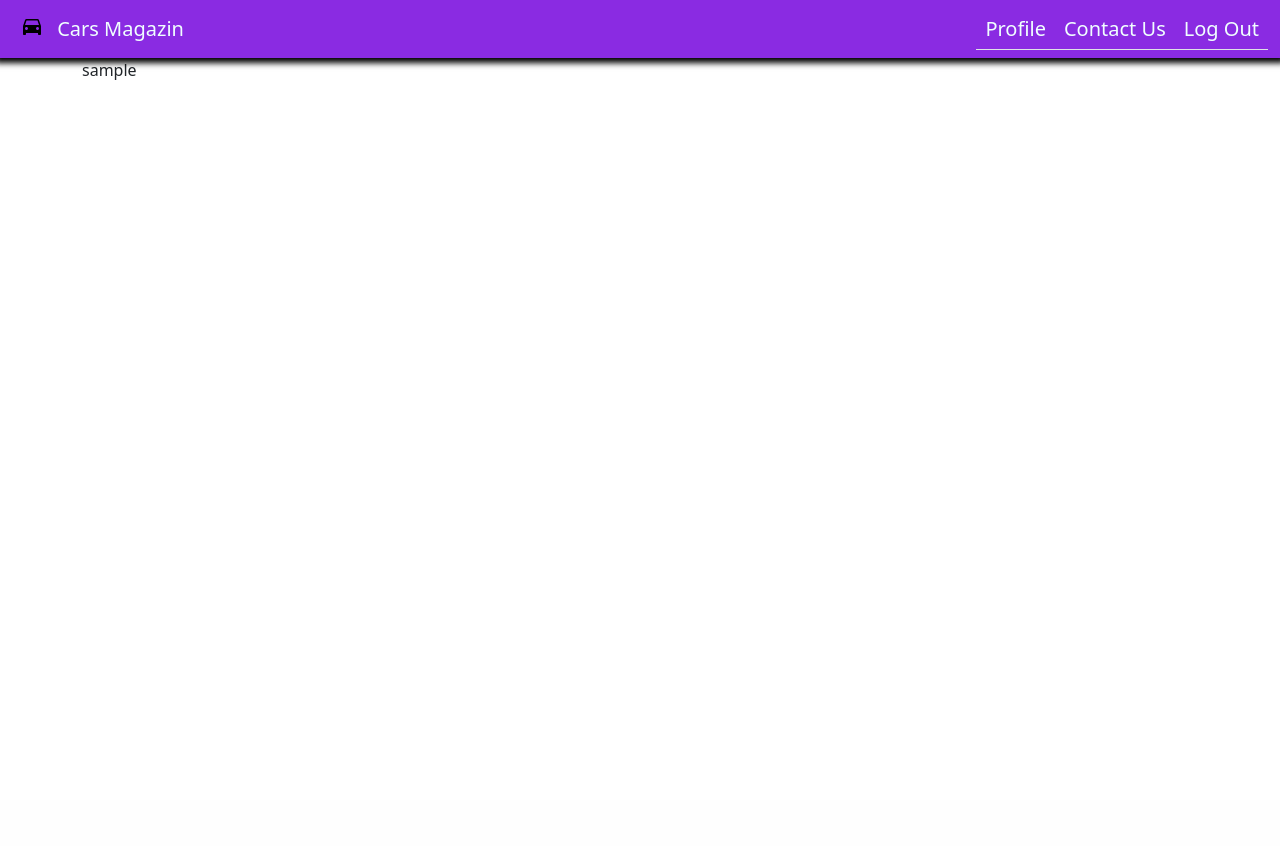
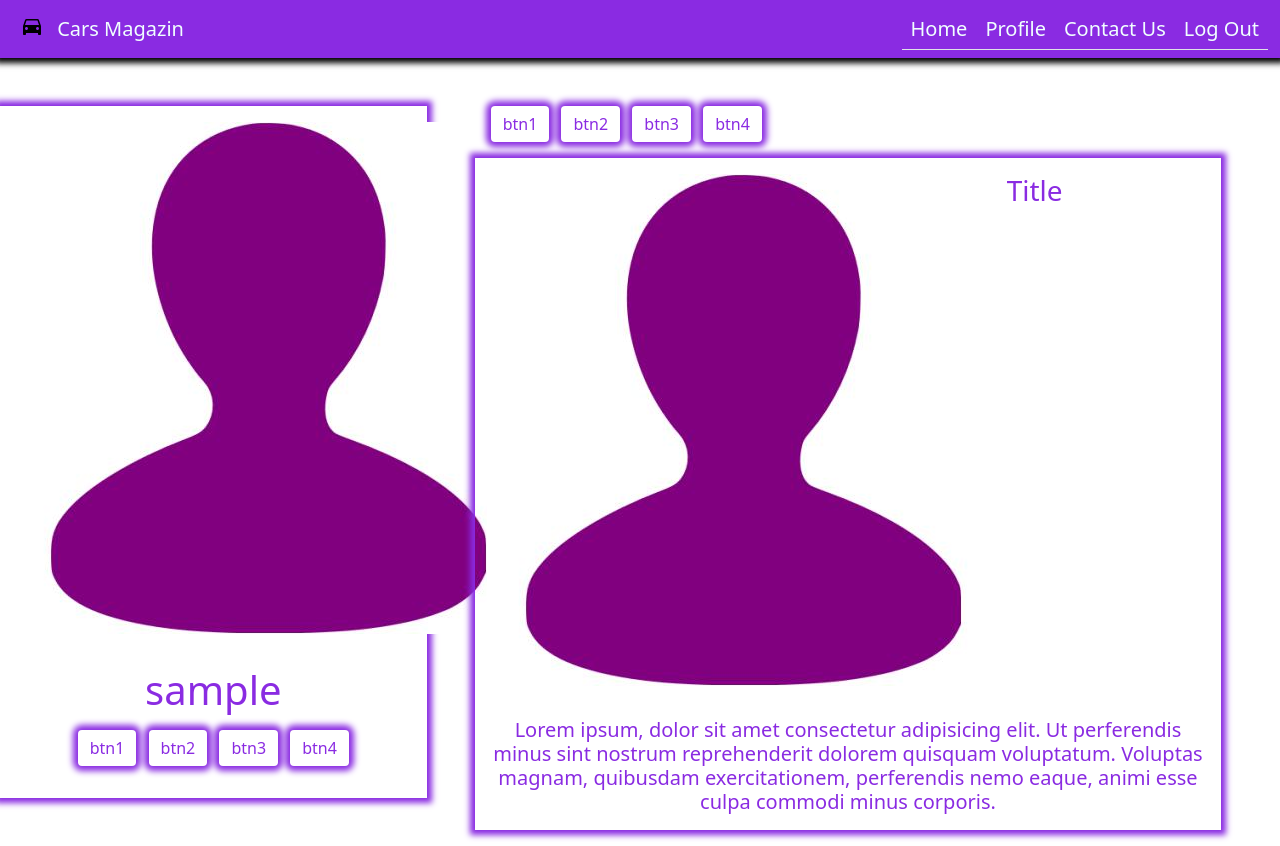
Before and after one commit to proofey/cars_magazin, a Django app: page /profile/ in a window 1280 px wide. Before the commit the page ends 80 px from the top, so only its background shows below. Run offline with Django 4.2, Linux system fonts and the light colour scheme; the visitor is signed in with stand-in values (Sample User, id 1); data comes from the database, SQL or seed files in the repository; some libraries are stand-ins or nearby versions.

Commit message:
Add Profile Style

```diff
--- a/templates/navbar.html
+++ b/templates/navbar.html
@@ -14,6 +14,9 @@
         <div class="collapse navbar-collapse" id="NavbarCollapse">
             <ul class="navbar-nav ms-auto nav-tabs">
                 {% if request.user.is_authenticated %}
+                <li class="nav-item">
+                    <a class="nav-link mynavbar h5" href="{% url 'home-page' %}">Home</a>
+                </li>
                 <li class="nav-item">
                     <a class="nav-link mynavbar h5" href="{% url 'profile' %}">Profile</a>
                 </li>
--- a/user_profile/static/user_profile/style.css
+++ b/user_profile/static/user_profile/style.css
@@ -1,4 +1,4 @@
-.myform, .b-yes, .b-no{
+.myform, .b-yes, .b-no, .profile{
     border: none;
     box-shadow: 0px 0px 6px 5px #8a2be2;
     color: #8a2be2;
--- a/user_profile/templates/user_profile/profile.html
+++ b/user_profile/templates/user_profile/profile.html
@@ -1,9 +1,10 @@
 {% extends 'base.html' %}
 {% load static %}
+{% load thumbnail %}
 
 
 {% block style %}
-
+    <link rel="stylesheet" href="{% static 'user_profile/style.css' %}">
 {% endblock style %}
 
 
@@ -14,8 +15,50 @@ Profile
 
 {% block content %}
 
-<div class="container">
-    {{profile.user}}
+<div class="container-fluid mt-5">
+    <div class="row">
+        <div class="col-12 col-lg-4 me-5 mb-5 text-center profile">
+            <div class="row">
+                <div class="col-12">
+                    <div class="row">
+                        <div class="col-12 col-sm-6 col-md-6 col-lg-12 mt-3 mb-3">
+                            {% thumbnail profile.image "270x270" crop="center" as im %}
+                                <img src="{{ im.url }}" width="{{ im.width }}" height="{{ im.height }}">
+                            {% endthumbnail %}
+                        </div>
+                        <h1 class="col-12 col-sm-6 col-lg-12 mt-3 mb-3">{{ profile.user }}</h1>
+                        <div class="col-12 col-md-6 col-lg-12 mb-3">
+                            <button class="btn profile mx-1">btn1</button>
+                            <button class="btn profile mx-1">btn2</button>
+                            <button class="btn profile mx-1">btn3</button>
+                            <button class="btn profile mx-1">btn4</button>
+                        </div>
+                    </div>
+                </div>
+            </div>
+        </div>
+        <div class="col-12 col-lg-7">
+            <div class="row">
+                <div class="col-12 mb-3">
+                    <button class="btn profile mx-1">btn1</button>
+                    <button class="btn profile mx-1">btn2</button>
+                    <button class="btn profile mx-1">btn3</button>
+                    <button class="btn profile mx-1">btn4</button>
+                </div>
+                <div class="col-12 mb-3 text-center profile">
+                    <div class="row">
+                        <div class="col-12 col-sm-6 mt-3 mb-3">
+                            {% thumbnail profile.image "270x270" crop="center" as im %}
+                                <img src="{{ im.url }}" width="{{ im.width }}" height="{{ im.height }}">
+                            {% endthumbnail %}
+                        </div>
+                        <h3 class="col-12 col-sm-6 mt-3 mb-3">Title</h3>
+                        <h5 class="col-12 col-sm-12 mt-3 mb-3">Lorem ipsum, dolor sit amet consectetur adipisicing elit. Ut perferendis minus sint nostrum reprehenderit dolorem quisquam voluptatum. Voluptas magnam, quibusdam exercitationem, perferendis nemo eaque, animi esse culpa commodi minus corporis.</h5>
+                    </div>
+                </div>
+            </div>
+        </div>
+    </div>
 </div>
 
 {% endblock content %}
```
Also changed, not shown: 5 other files.
